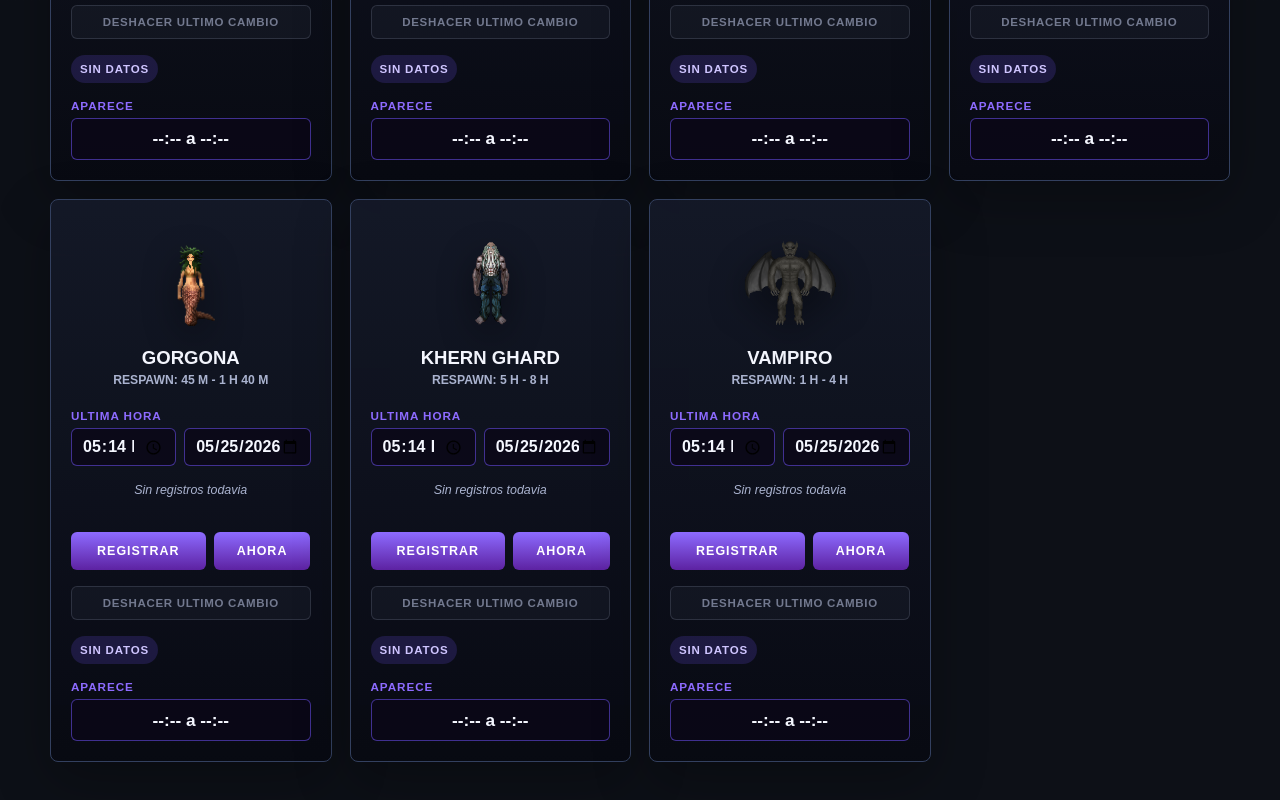
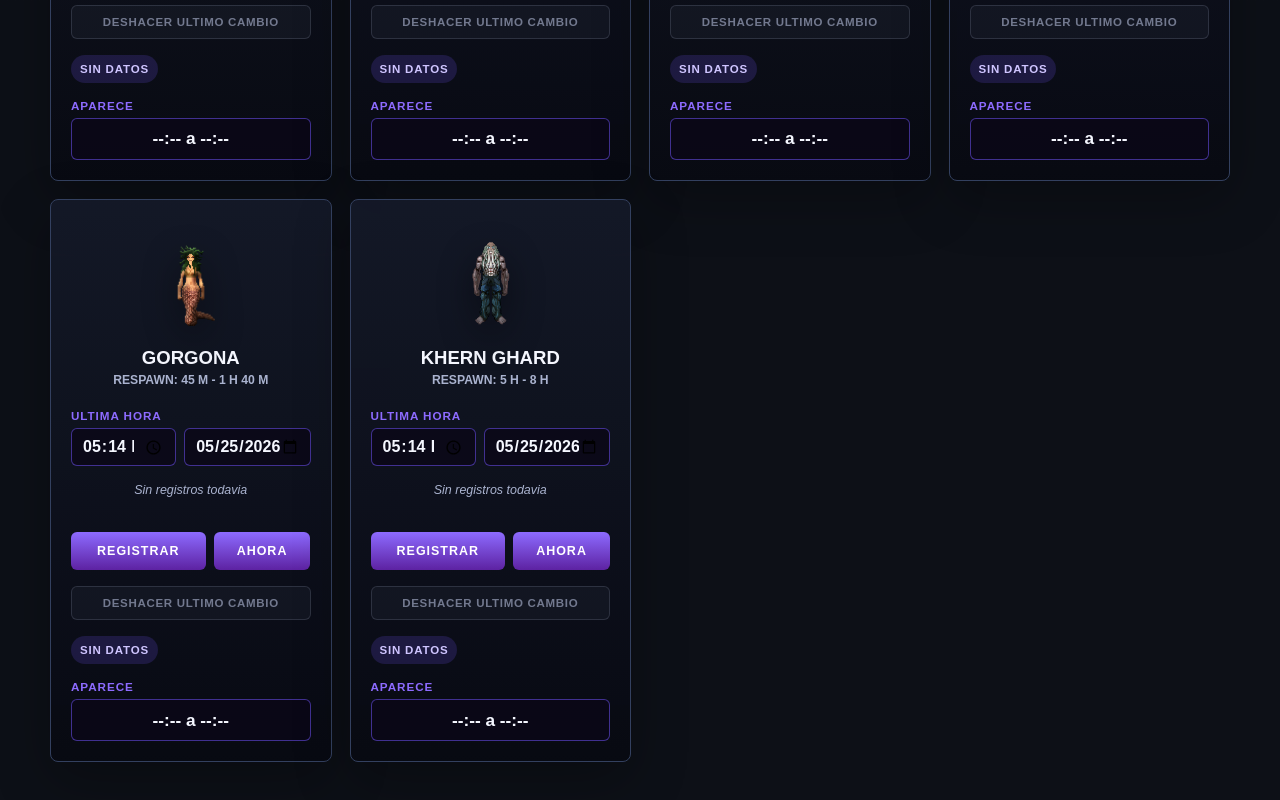
Before and after one commit to juanNH/TimingsIao, a Next.js app: page / in a window 1280 px wide. Shown: the part 572-1372 px from the top of the page. Built offline with nearby package versions, Linux system fonts and the light colour scheme; no server answers; the database is empty.

Commit message:
Remove Vampiro and consume undo state

```diff
--- a/src/app/page.tsx
+++ b/src/app/page.tsx
@@ -195,12 +195,7 @@ export default function Home() {
 
       setUndoRecords((current) => {
         const next = { ...current };
-        const currentRecord = records[boss.id];
-        if (currentRecord) {
-          next[boss.id] = currentRecord;
-        } else {
-          delete next[boss.id];
-        }
+        delete next[boss.id];
         return next;
       });
       setRecords((current) => ({ ...current, [boss.id]: saved.record }));
--- a/src/lib/boss-data.json
+++ b/src/lib/boss-data.json
@@ -46,13 +46,5 @@
     "respawnMinMinutes": 300,
     "respawnMaxMinutes": 480,
     "respawnLabel": "Respawn: 5 h - 8 h"
-  },
-  {
-    "id": "vampiro",
-    "name": "Vampiro",
-    "shortName": "VA",
-    "respawnMinMinutes": 60,
-    "respawnMaxMinutes": 240,
-    "respawnLabel": "Respawn: 1 h - 4 h"
   }
 ]
--- a/src/lib/bosses.ts
+++ b/src/lib/bosses.ts
@@ -5,7 +5,6 @@ import garvelothImage from "@/assets/bosses/garveloth.png";
 import gorgonaImage from "@/assets/bosses/gorgona.png";
 import guardaImage from "@/assets/bosses/guarda.png";
 import khernGhardImage from "@/assets/bosses/khern-ghard.png";
-import vampiroImage from "@/assets/bosses/vampiro.png";
 import bossData from "@/lib/boss-data.json";
 
 export type Boss = {
@@ -24,8 +23,7 @@ const imagesByBossId: Record<string, StaticImageData> = {
   garveloth: garvelothImage,
   gorgona: gorgonaImage,
   guarda: guardaImage,
-  "khern-ghard": khernGhardImage,
-  vampiro: vampiroImage
+  "khern-ghard": khernGhardImage
 };
 
 export const BOSSES: Boss[] = bossData.map((boss) => ({
```
Also changed, not shown: src/assets/bosses/vampiro.png (deleted), 1 other file (tests, documents, lock files or other folders).
